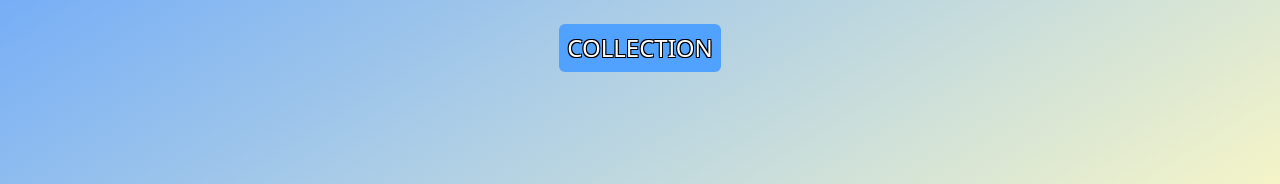
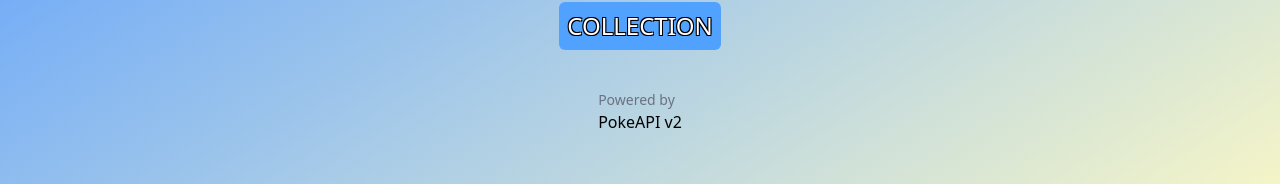
Before and after one commit to theguykai/poke-next, a Next.js app: page / in a window 1280 px wide. Shown: the part 541-725 px from the top of the page. Built offline with nearby package versions, Linux system fonts and the light colour scheme.

Commit message:
add pokeapi link footer

```diff
--- a/app/page.js
+++ b/app/page.js
@@ -1,4 +1,5 @@
 import Image from "next/image"
+import Link from "next/link"
 
 import Pokeball from "@/components/pokeball"
 
@@ -8,6 +9,10 @@ export default function Home() {
     <div>
       <main className="bg-gradient-to-br from-blue-500 to-yellow-100 flex flex-col items-center justify-center min-h-screen py-2">
         <Pokeball />
+        <footer>
+          <p className="text-gray-500 text-sm">Powered by</p>
+          <Link href="https://pokeapi.co/">PokeAPI v2</Link>
+        </footer>
       </main>
     </div>
   );
```
